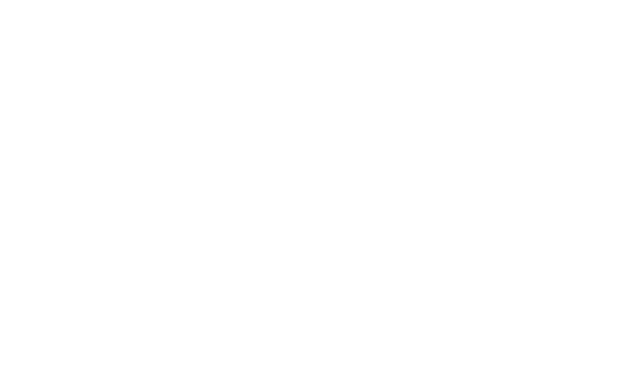
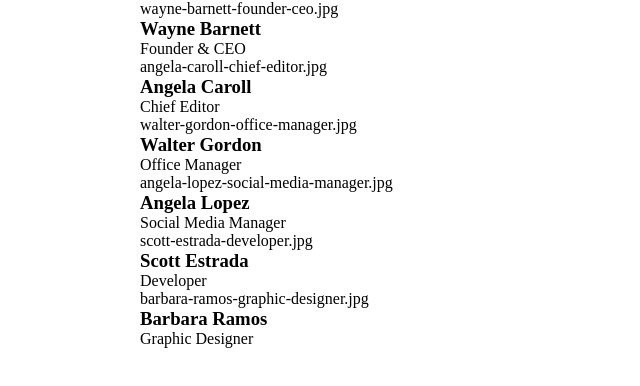
Before and after one commit to adelinashahaj/js-our-team, a plain HTML site: page index.html in a window 1280 px wide. Shown: the whole page, without its empty margins (0-640 px from the left). Drawn offline with Linux system fonts and the light colour scheme.

Commit message:
fine MILESTONE 1 e MILESTONE 2

```diff
--- a/css/style.css
+++ b/css/style.css
@@ -0,0 +1,9 @@
+*{
+    margin: 0;
+    padding: 0;
+    box-sizing: border-box;
+}
+#ourTeam-container{
+    max-width: 1000px;
+    margin: auto;
+}
--- a/index.html
+++ b/index.html
@@ -8,6 +8,24 @@
     <link rel="stylesheet" href="css/style.css">
  </head>
  <body>
+
+    <div id="ourTeam-container">
+
+        <div id="card-team">
+              <!-- <div class="team-card">
+            <div class="card-image">
+               <p>wayne-barnett-founder-ceo.jpg</p>
+            </div>
+            <div class="card-text">
+              <h3>Wayne Barnett</h3>
+              <p>Founder & CEO</p>
+            </div>
+          </div>
+          </div> -->
+
+        </div>
+    </div>
+
     <script type="text/javascript" src="js/main.js"></script>
  </body>
  </html>
--- a/js/main.js
+++ b/js/main.js
@@ -0,0 +1,47 @@
+const team = [
+    {
+        "nome": "Wayne Barnett", "ruolo": "Founder & CEO", "foto": "wayne-barnett-founder-ceo.jpg"
+    },
+    {
+        "nome": "Angela Caroll", "ruolo": "Chief Editor",  "foto": "angela-caroll-chief-editor.jpg"
+    },
+    {
+        "nome": "Walter Gordon", "ruolo": "Office Manager", "foto": "walter-gordon-office-manager.jpg"
+    },
+    {
+        "nome": "Angela Lopez", "ruolo": "Social Media Manager", "foto": "angela-lopez-social-media-manager.jpg"
+    },
+    {
+        "nome": "Scott Estrada", "ruolo": "Developer", "foto": "scott-estrada-developer.jpg"
+    },
+    {
+        "nome": "Barbara Ramos", "ruolo": "Graphic Designer", "foto": "barbara-ramos-graphic-designer.jpg"
+    }
+
+];
+
+
+let ourTeamContainer = document.getElementById('ourTeam-container');
+let teamCard = document.getElementById('card-team');
+console.log(teamCard);
+
+    for (let i = 0; i < team.length; i++){
+        let element = team[i];
+        console.log(element);
+     for(let key in element){
+        console.log(key + ' - ' + element[key]);
+     }
+
+
+ourTeamContainer.innerHTML += `
+    <div class="team-card">
+     <div class="card-image">
+       <p>${element.foto}</p>
+    </div>
+     <div class="card-text">
+       <h3>${element.nome}</h3>
+       <p>${element.ruolo}</p>
+    </div>
+   </div>`
+
+    };
```
